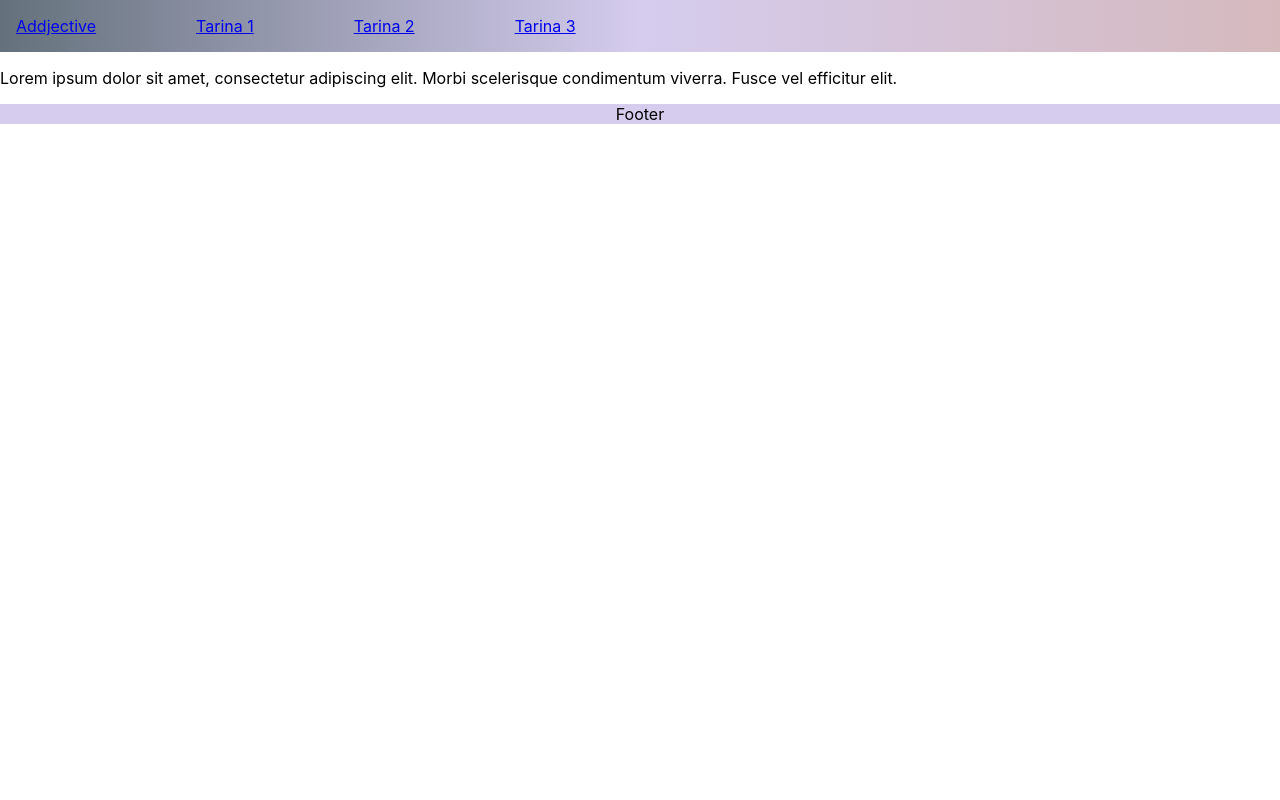
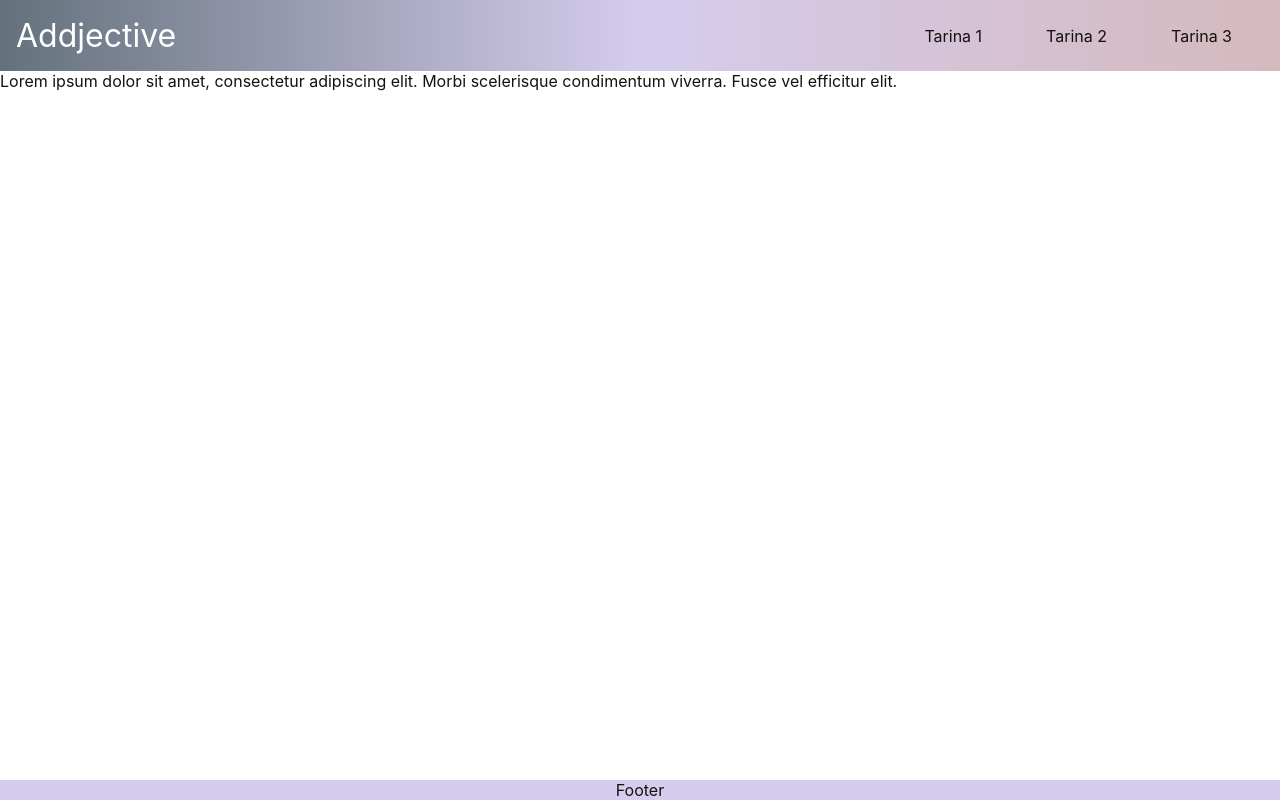
Before and after one commit to jasminlehtinen/Addjective, a React (Create React App) app: page /tarina/1 in a window 1280 px wide. Built offline with nearby package versions, Linux system fonts and the light colour scheme.

Commit message:
Changes to stories component

```diff
--- a/src/App.css
+++ b/src/App.css
@@ -1,3 +1 @@
-.App {
-  text-align: center;
-}
+.App {}
--- a/src/components/navbar.css
+++ b/src/components/navbar.css
@@ -1,13 +1,38 @@
-.navbar-flexbox {
+.navbar--flexbox {
   padding: 1em;
   display: flex;
   flex-direction: row;
-  justify-content: flex-start;
+  justify-content: space-between;
+  align-items: center;
   gap: 100px;
 }
 
-.navbar-background {
+.navbar--gradient {
   background-image: linear-gradient(to right, #64717C, #D5CCEE, #D5B9BD);
+}
+
+.links--flexbox {
+  display: flex;
+  flex-direction: row;
+  justify-content: flex-start;
+}
+
+.link--decoration {
+  text-decoration: none;
+}
+
+.link--decoration__white {
+  color: #FFFFFF;
+  font-size: 2em;
+}
+
+.link--decoration__black {
+  color: #12130F;
+  margin: 2em;
+}
+
+.link--decoration__black:hover {
+  text-decoration: underline;
 }
 
 li {
--- a/src/components/navbar.js
+++ b/src/components/navbar.js
@@ -5,19 +5,23 @@ import './navbar.css'
 const Navbar = () => {
   return (
     <>
-      <div className='navbar-flexbox navbar-background'>
+      <div className='navbar--flexbox navbar--gradient'>
+        <div>
+          <li                  >
+            <Link to='/' className='link--decoration link--decoration__white'>Addjective</Link>
+          </li>
+        </div>
+        <div className='links--flexbox'>
           <li>
-          <Link to='/'>Addjective</Link>
+            <Link to='/tarina/1' className='link--decoration link--decoration__black'>Tarina 1</Link>
           </li>
           <li>
-          <Link to='/tarina/1'>Tarina 1</Link>
+            <Link to='/tarina/2' className='link--decoration link--decoration__black'>Tarina 2</Link>
           </li>
           <li>
-          <Link to='/tarina/2'>Tarina 2</Link>
+            <Link to='/tarina/3' className='link--decoration link--decoration__black'>Tarina 3</Link>
           </li>
-        <li>
-          <Link to='/tarina/3'>Tarina 3</Link>
-        </li>
+        </div>
       </div>
     </>
   )
--- a/src/index.css
+++ b/src/index.css
@@ -1,5 +1,8 @@
+html, body { height: 100vh; }
+
 body {
   margin: 0;
+  color: #12130F;
   font-family: -apple-system, BlinkMacSystemFont, 'Segoe UI', 'Roboto', 'Oxygen',
     'Ubuntu', 'Cantarell', 'Fira Sans', 'Droid Sans', 'Helvetica Neue',
     sans-serif;
@@ -7,7 +10,9 @@ body {
   -moz-osx-font-smoothing: grayscale;
 }
 
-code {
-  font-family: source-code-pro, Menlo, Monaco, Consolas, 'Courier New',
-    monospace;
+#root {
+  height: 100vh;
+  display: flex;
+  flex-direction: column;
+  justify-content: space-between;
 }
--- a/src/pages/home.js
+++ b/src/pages/home.js
@@ -1,11 +1,12 @@
 import React from 'react'
+import './page.css'
 
 const Home = () => {
   return (
     <>
-      <p>
+      <div className='content'>
         Tervetuloa! Addjective on tarinageneraattori.
-      </p>
+      </div>
     </>
   )
 }
--- /dev/null
+++ b/src/pages/page.css
@@ -0,0 +1,3 @@
+.content {
+  height: 100%;
+}
--- a/src/pages/stories.js
+++ b/src/pages/stories.js
@@ -2,38 +2,29 @@ import React from 'react'
 import { useParams } from 'react-router-dom'
 
 const Stories = () => {
+
   const { id } = useParams()
 
-  switch(id) {
-    case '1':
-      return <p>Lorem ipsum dolor sit amet, consectetur adipiscing elit.
-                Morbi scelerisque condimentum viverra. Fusce vel efficitur elit.</p>
-    case '2':
-      return <p>Donec non justo congue, pretium orci vel, consectetur lacus.
-                Quisque velit tellus, cursus eu sem et, tempus porttitor purus.</p>
-    case '3':
-      return <p>Vestibulum tempor condimentum mauris, ut consequat sem aliquam sit amet.
-                Nulla libero augue, iaculis nec lobortis ut, tincidunt at turpis.
-                Nunc tempor nulla sit amet ex rutrum, in volutpat justo tempus.</p>
-    default:
-      return <p>moi</p>
+  const SwitchStory = ({ page }) => {
+    switch(page) {
+      case '1':
+        return 'Lorem ipsum dolor sit amet, consectetur adipiscing elit. Morbi scelerisque condimentum viverra. Fusce vel efficitur elit.'
+      case '2':
+        return 'Donec non justo congue, pretium orci vel, consectetur lacus. Quisque velit tellus, cursus eu sem et, tempus porttitor purus.'
+      case '3':
+        return 'Vestibulum tempor condimentum mauris, ut consequat sem aliquam sit amet. Nulla libero augue, iaculis nec lobortis ut, tincidunt at turpis.'
+      default:
+        return 'Error.'
+    }
   }
 
-  // Old return
-  /*return (
+  return (
     <>
-      <p>
-        {id}
-        Lorem ipsum dolor sit amet, consectetur adipiscing elit.
-        Morbi scelerisque condimentum viverra. Fusce vel efficitur elit.
-        Donec non justo congue, pretium orci vel, consectetur lacus.
-        Quisque velit tellus, cursus eu sem et, tempus porttitor purus.
-        Vestibulum tempor condimentum mauris, ut consequat sem aliquam sit amet.
-        Nulla libero augue, iaculis nec lobortis ut, tincidunt at turpis.
-        Nunc tempor nulla sit amet ex rutrum, in volutpat justo tempus.
-      </p>
+      <div className='content'>
+        <SwitchStory page={id}/>
+      </div>
     </>
-  )*/
+  )
 }
 
 export default Stories
```
Lines whose indentation alone changed are shown as unchanged.
